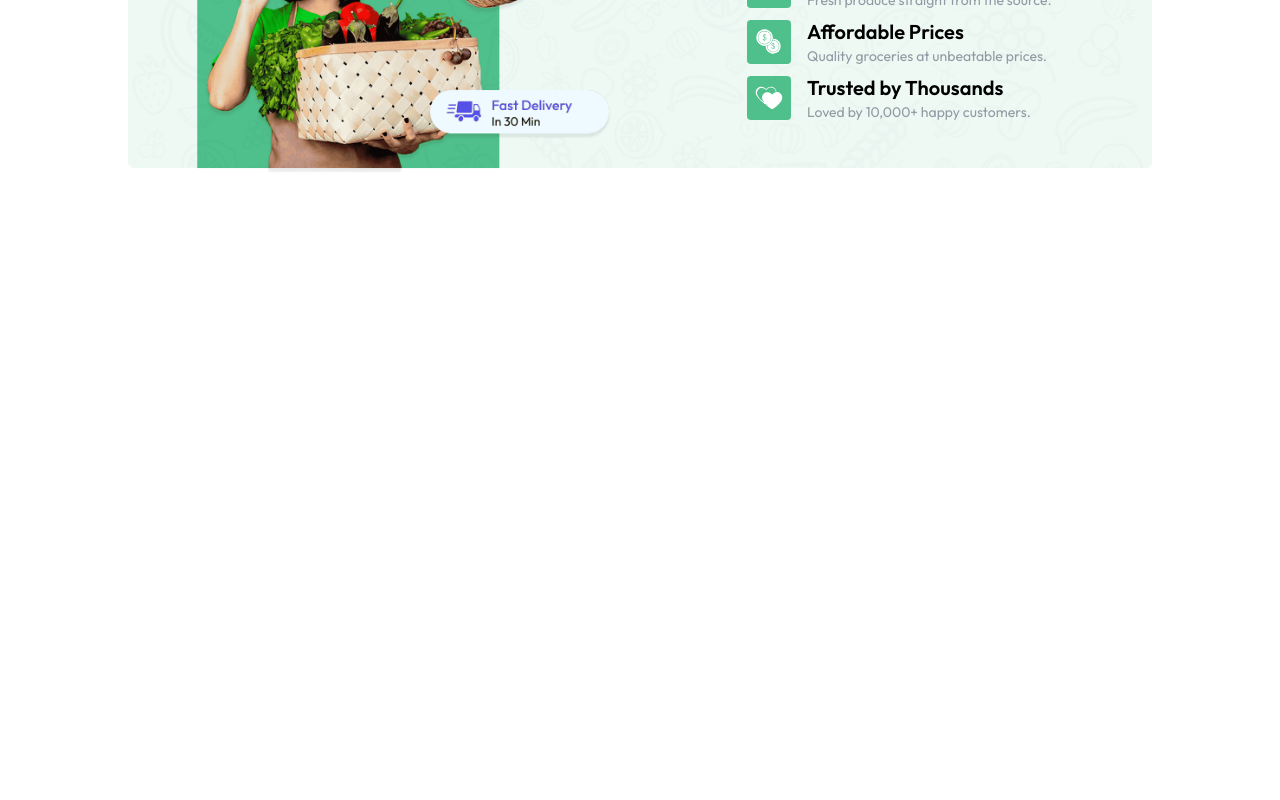
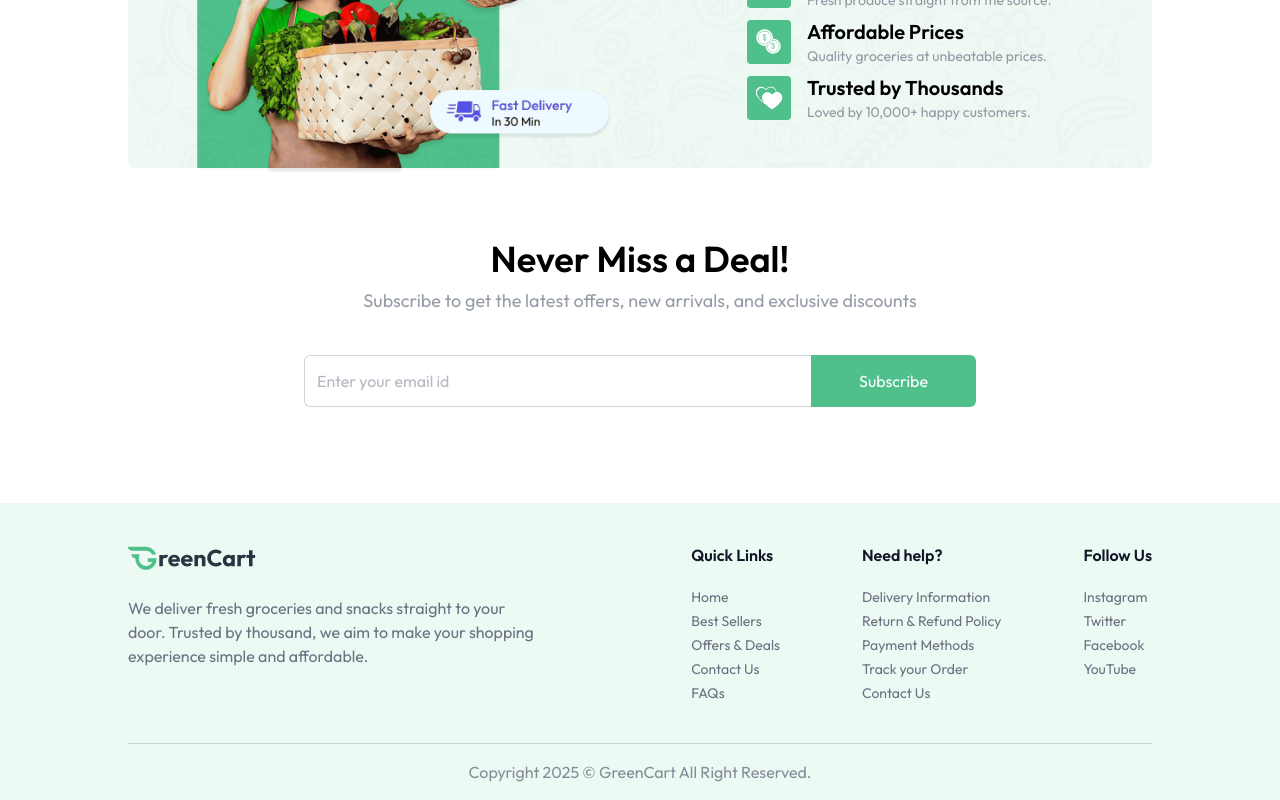
Before and after one commit to manishaV-dev/Grocery_Delivery, a React (Vite) app: page / in a window 1280 px wide. Shown: the part 1531-2331 px from the top of the page. Before the commit the page ends 1706 px from the top, so only its background shows below. Built offline with nearby package versions, Linux system fonts and the light colour scheme.

Commit message:
create footer and newsletter component

```diff
--- a/src/App.jsx
+++ b/src/App.jsx
@@ -2,7 +2,8 @@
 import Navbar from "./components/Navbar";
 import Home from "./pages/Home";
 import { Route, Routes, useLocation } from "react-router-dom";
-import {Toaster} from 'react-hot-toast'
+import { Toaster } from "react-hot-toast";
+import Footer from "./components/Footer";
 
 const App = () => {
   const isSellerPath = useLocation().pathname.includes("seller");
@@ -20,6 +21,7 @@
           <Route path="/" element={<Home />} />
         </Routes>
       </div>
+      {!isSellerPath && <Footer />}
     </div>
   );
 };
--- /dev/null
+++ b/src/components/Footer.jsx
@@ -0,0 +1,42 @@
+import React from "react";
+import { assets, footerLinks } from "../assets/assets";
+
+const Footer = () => {
+  return (
+    <div className="px-6 md:px-16 lg:px-24 xl:px-32 mt-24 bg-primary/10">
+      <div className="flex flex-col md:flex-row items-start justify-between gap-10 py-10 border-b border-gray-500/30 text-gray-500">
+        <div>
+          <img className="w-34 md:w-32" src={assets.logo} alt="logo" />
+          <p className="max-w-[410px] mt-6">
+            We deliver fresh groceries and snacks straight to your door. Trusted
+            by thousand, we aim to make your shopping experience simple and
+            affordable.
+          </p>
+        </div>
+        <div className="flex flex-wrap justify-between w-full md:w-[45%] gap-5">
+          {footerLinks.map((section, index) => (
+            <div key={index}>
+              <h3 className="font-semibold text-base text-gray-900 md:mb-5 mb-2">
+                {section.title}
+              </h3>
+              <ul className="text-sm space-y-1">
+                {section.links.map((link, i) => (
+                  <li key={i}>
+                    <a href={link.url} className="hover:underline transition">
+                      {link.text}
+                    </a>
+                  </li>
+                ))}
+              </ul>
+            </div>
+          ))}
+        </div>
+      </div>
+      <p className="py-4 text-center text-sm md:text-base text-gray-500/80">
+        Copyright {new Date().getFullYear()} © GreenCart All Right Reserved.
+      </p>
+    </div>
+  );
+};
+
+export default Footer;
--- /dev/null
+++ b/src/components/NewsLetter.jsx
@@ -0,0 +1,29 @@
+import React from "react";
+
+const NewsLetter = () => {
+  return (
+    <div className="mt-16 flex flex-col items-center justify-center text-center space-y-2">
+      <h1 className="md:text-4xl text-2xl font-semibold">Never Miss a Deal!</h1>
+      <p className="md:text-lg text-gray-500/70 pb-8">
+        Subscribe to get the latest offers, new arrivals, and exclusive
+        discounts
+      </p>
+      <form className="flex items-center justify-between max-w-2xl w-full md:h-13 h-12">
+        <input
+          className="border border-gray-300 rounded-md h-full border-r-0 outline-none w-full rounded-r-none px-3 text-gray-500"
+          type="text"
+          placeholder="Enter your email id"
+          required
+        />
+        <button
+          type="submit"
+          className="md:px-12 px-8 h-full text-white bg-primary hover:bg-primary-dull transition-all cursor-pointer rounded-md rounded-l-none"
+        >
+          Subscribe
+        </button>
+      </form>
+    </div>
+  );
+};
+
+export default NewsLetter;
--- a/src/pages/Home.jsx
+++ b/src/pages/Home.jsx
@@ -3,6 +3,7 @@
 import Categories from '../components/Categories'
 import BestSeller from '../components/BestSeller'
 import BannerCTA from '../components/BannerCTA'
+import NewsLetter from '../components/NewsLetter'
 
 const Home = () => {
   return (
@@ -11,6 +12,8 @@
         <Categories />
         <BestSeller />
         <BannerCTA />
+        <NewsLetter />
+
     </div>
   )
 }
```
